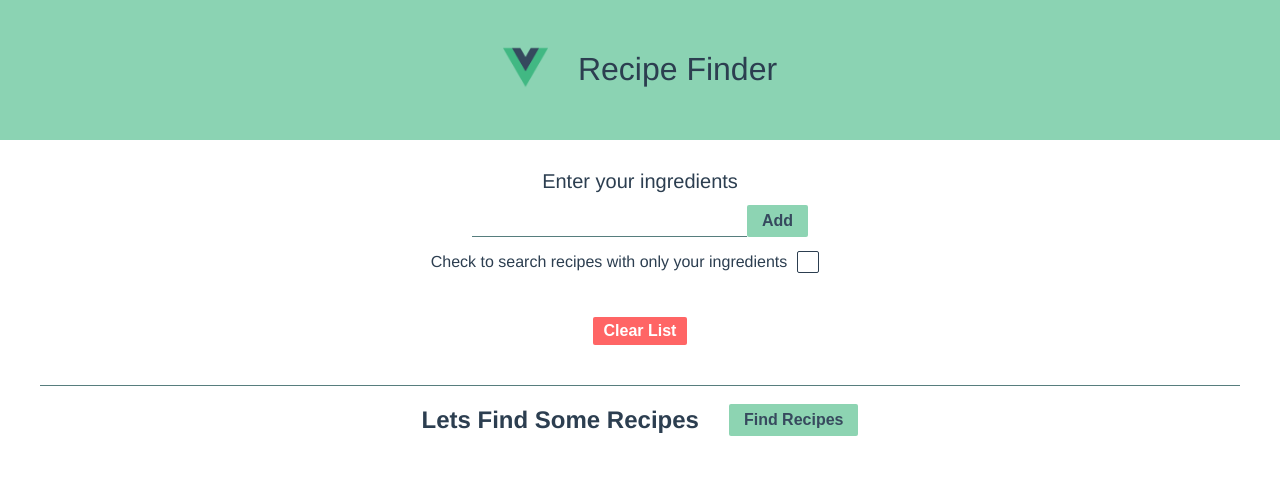
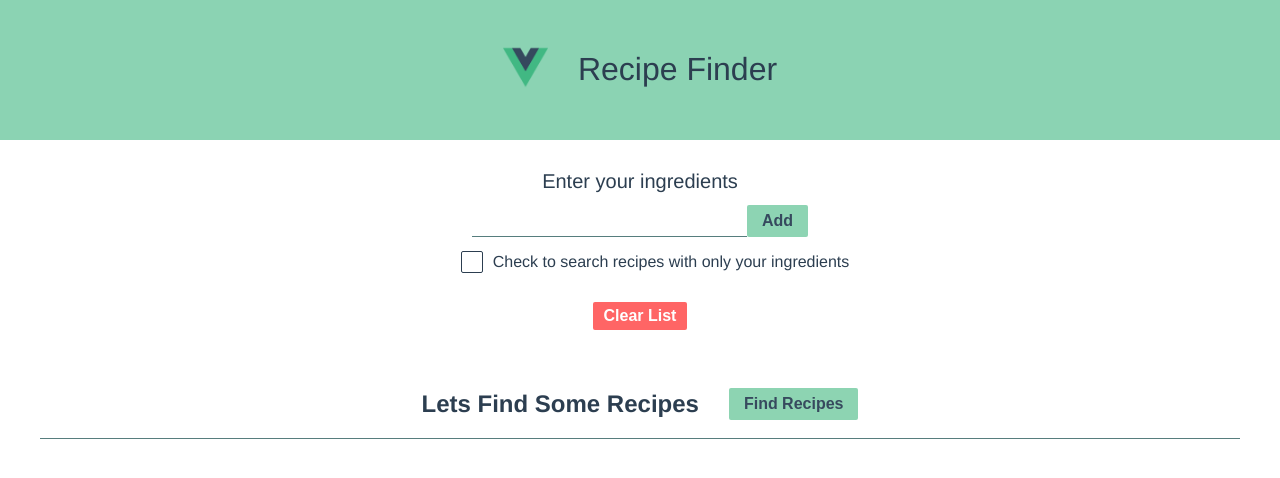
Before and after one commit to Meatuus/vuejs-food, a Vue app: page / in a window 1280 px wide. Shown: the top 478 px of the page. Built offline with nearby package versions, Linux system fonts and the light colour scheme.

Commit message:
style headers

```diff
--- a/src/components/FindRecipes.vue
+++ b/src/components/FindRecipes.vue
@@ -42,7 +42,7 @@
     }
 
     .recipe-container {
-        border-top: 1px solid #577d7d;
+        /* border-top: 1px solid #577d7d; */
         margin: 40px;
     }
 
@@ -51,6 +51,8 @@
         flex-direction: row;
         justify-content: center;
         align-items: center;
+
+        border-bottom: 1px solid #577d7d;
     }
 
     .recipe-title {
--- a/src/components/IngredientForm.vue
+++ b/src/components/IngredientForm.vue
@@ -88,8 +88,9 @@
 
     .exact-container {
         display: flex;
+        align-items: center;
         justify-content: center;
-        align-items: center;
+        flex-direction: row-reverse;
     }
 
     input[type=checkbox] {
--- a/src/components/IngredientList.vue
+++ b/src/components/IngredientList.vue
@@ -26,7 +26,7 @@
     ul {
         padding: 0;
         list-style-type: none;
-        margin: 30px 0 15px;
+        margin: 0 0 15px;
     }
 
     li {
```
